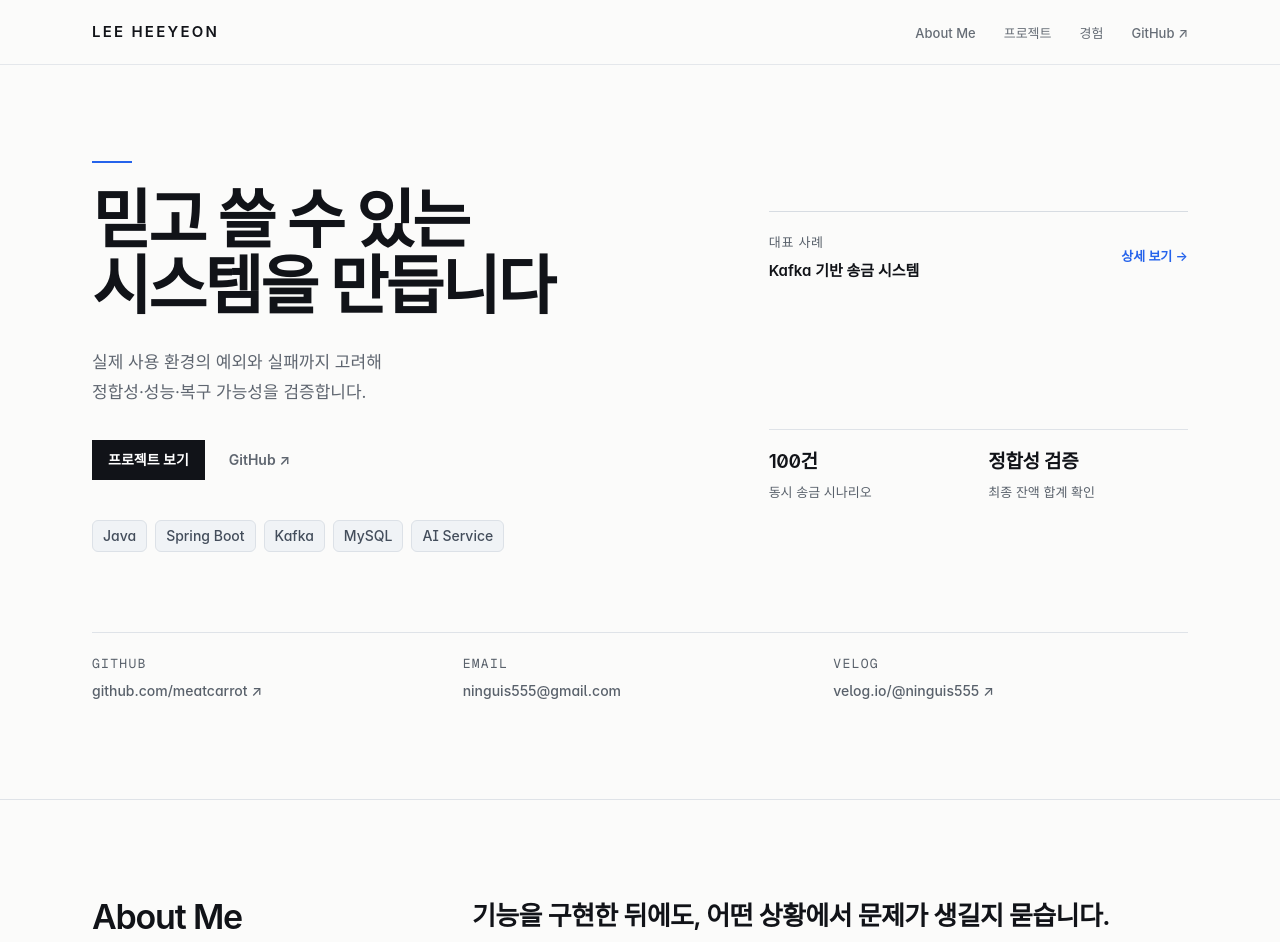
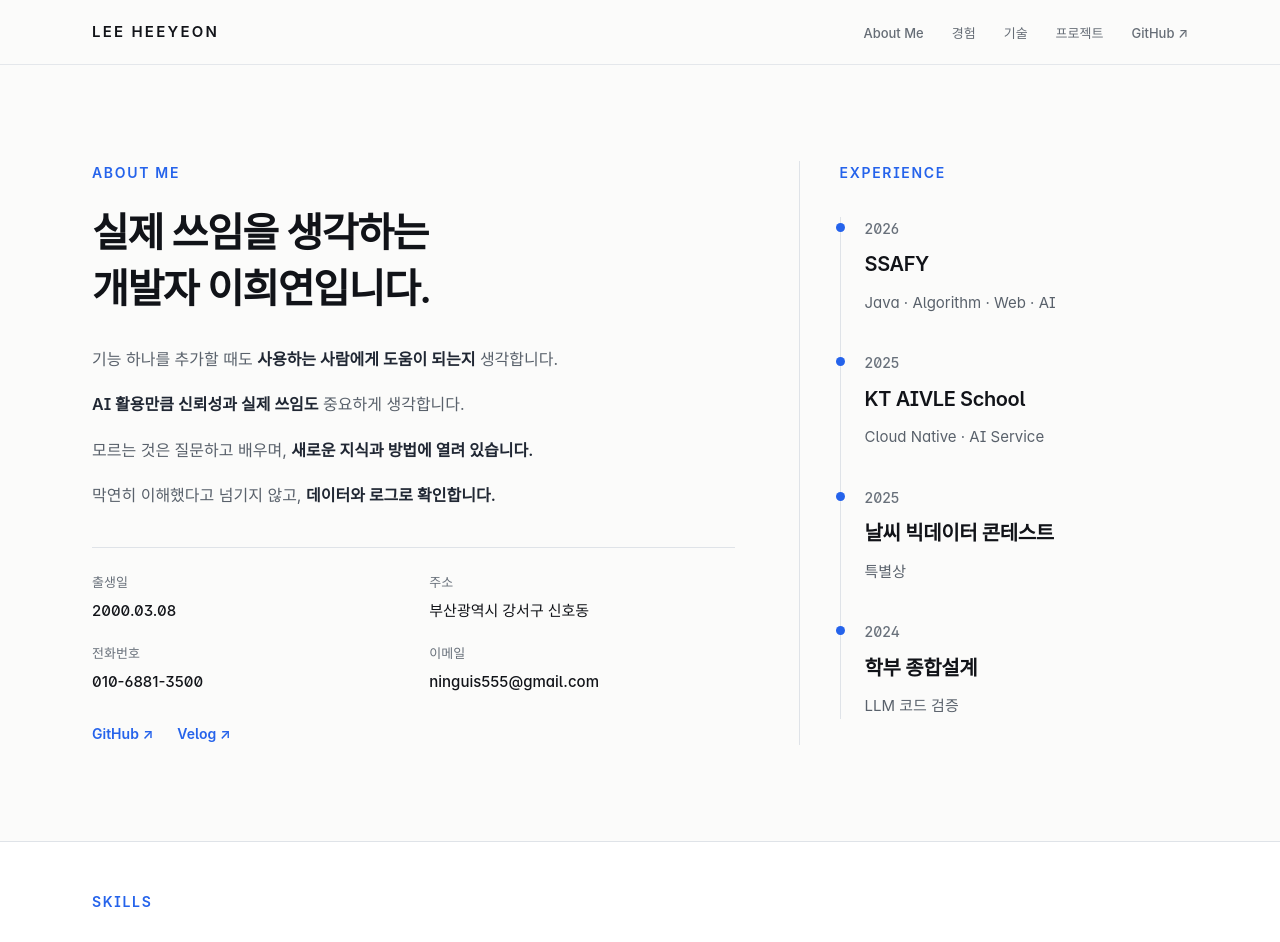
Before and after one commit to meatcarrot/meatcarrot.github.io, a Next.js app: page / in a window 1280 px wide. Shown: the top 942 px of the page. Built offline with nearby package versions, Linux system fonts and the light colour scheme; a web font is replaced by a local one.

Commit message:
feat: unify introduction, contact details and experience timeline

```diff
--- a/app/page.tsx
+++ b/app/page.tsx
@@ -1,10 +1,7 @@
 import { Header } from "@/components/header"
 import { Hero } from "@/components/hero"
 import { Container } from "@/components/primitives"
-import { FeaturedProject } from "@/components/featured-project"
 import { ProjectCard } from "@/components/project-card"
-import { AboutMe } from "@/components/about-me"
-import { ExperienceTimeline } from "@/components/experience-timeline"
 import { Footer } from "@/components/footer"
 import { featuredProjects, secondaryProjects } from "@/data/projects"
 
@@ -14,7 +11,6 @@ export default function HomePage() {
       <Header />
       <main id="main-content">
         <Hero />
-        <AboutMe />
 
         <section
           id="projects"
@@ -32,21 +28,14 @@ export default function HomePage() {
               </div>
             </div>
 
-            <div>
-              {featuredProjects.map((project) => (
-                <FeaturedProject key={project.slug} project={project} />
-              ))}
-            </div>
-
             <div className="mt-5 grid gap-0 divide-y divide-[#dfe3e8]">
-              {secondaryProjects.map((project) => (
+              {[...featuredProjects, ...secondaryProjects].map((project) => (
                 <ProjectCard key={project.slug} project={project} />
               ))}
             </div>
           </Container>
         </section>
 
-        <ExperienceTimeline />
       </main>
       <Footer />
     </>
--- a/components/header.tsx
+++ b/components/header.tsx
@@ -4,8 +4,9 @@ import { profile } from "@/data/experience"
 
 const navItems = [
   { label: "About Me", href: "/#about" },
+  { label: "경험", href: "/#experience" },
+  { label: "기술", href: "/#skills" },
   { label: "프로젝트", href: "/#projects" },
-  { label: "경험", href: "/#experience" },
   { label: "GitHub", href: profile.github, external: true },
 ]
 
--- a/components/hero.tsx
+++ b/components/hero.tsx
@@ -1,134 +1,72 @@
-import Link from "next/link"
 import { Container } from "./primitives"
-import { profile } from "@/data/experience"
-import { ProjectFlowDiagram } from "./project-flow-diagram"
+import { experience, profile } from "@/data/experience"
 
-function SelectedCaseTrace() {
-  return (
-    <div className="border-t border-[#d7dce2] pt-5">
-      <div className="flex items-center justify-between gap-4">
-        <div>
-          <div className="text-[13px] font-medium tracking-[0.06em] text-[#59616b]">
-            대표 사례
-          </div>
-          <div className="mt-1 text-[15px] font-semibold text-[#111318]">
-            Kafka 기반 송금 시스템
-          </div>
-        </div>
-        <Link
-          href="/projects/bank/"
-          className="text-[13px] font-semibold text-[#2563eb] underline-offset-4 hover:underline"
-        >
-          상세 보기 →
-        </Link>
-      </div>
-
-      <ProjectFlowDiagram project="bank" variant="hero" className="mt-2" />
-
-      <div className="mt-2 grid grid-cols-2 gap-5 border-t border-[#dfe3e8] pt-4">
-        <div>
-          <div className="text-[19px] font-semibold tracking-[-0.02em] text-[#111318]">
-            100건
-          </div>
-          <div className="mt-1 text-[13px] leading-relaxed text-[#59616b]">
-            동시 송금 시나리오
-          </div>
-        </div>
-        <div>
-          <div className="text-[19px] font-semibold tracking-[-0.02em] text-[#111318]">
-            정합성 검증
-          </div>
-          <div className="mt-1 text-[13px] leading-relaxed text-[#59616b]">
-            최종 잔액 합계 확인
-          </div>
-        </div>
-      </div>
-    </div>
-  )
-}
+const skills = [
+  { title: "Backend", items: ["Java", "Spring Boot", "Python", "Django"] },
+  { title: "Data", items: ["MySQL", "MongoDB", "Redis"] },
+  { title: "Infrastructure", items: ["Kafka", "Docker", "Nginx"] },
+  { title: "AI", items: ["LLM", "RAG", "Semantic Cache"] },
+]
 
 export function Hero() {
   return (
-    <section className="bg-[#fbfbfa] text-[#111318]">
-      <Container className="py-16 sm:py-20 lg:py-24">
-        <div className="grid gap-14 lg:grid-cols-12 lg:items-center lg:gap-16">
-          <div className="lg:col-span-7">
-            <div className="mb-6 h-[2px] w-10 bg-[#2563eb]" aria-hidden />
-
-            <h1 className="max-w-[720px] text-balance text-[44px] font-semibold leading-[1.03] tracking-[-0.045em] text-[#111318] sm:text-[56px] lg:text-[64px]">
-              믿고 쓸 수 있는
-              <br />
-              시스템을 만듭니다
-            </h1>
-
-            <p className="mt-7 max-w-[610px] text-[16px] leading-[1.8] text-[#5f6670] sm:text-[17px]">
-              실제 사용 환경의 예외와 실패까지 고려해
-              <br className="hidden sm:block" />
-              정합성·성능·복구 가능성을 검증합니다.
-            </p>
-
-            <div className="mt-8 flex flex-wrap items-center gap-x-6 gap-y-3">
-              <Link
-                href="/#projects"
-                className="inline-flex min-h-10 items-center bg-[#111318] px-4 text-[14px] font-semibold text-white transition-colors hover:bg-[#2563eb]"
-              >
-                프로젝트 보기
-              </Link>
-              <a
-                href={profile.github}
-                target="_blank"
-                rel="noreferrer noopener"
-                className="text-[14px] font-semibold text-[#5f6670] underline-offset-4 transition-colors hover:text-[#111318] hover:underline"
-              >
-                GitHub ↗
-              </a>
+    <>
+      <section id="about" aria-labelledby="intro-heading" className="scroll-mt-20 bg-[#fbfbfa] text-[#111318]">
+        <Container className="py-14 sm:py-20 lg:py-24">
+          <div className="grid gap-12 lg:grid-cols-[minmax(0,1.65fr)_minmax(0,1fr)] lg:gap-16">
+            <div className="min-w-0">
+              <p className="text-[14px] font-semibold tracking-[0.12em] text-[#2563eb]">ABOUT ME</p>
+              <h1 id="intro-heading" className="mt-5 max-w-[720px] text-balance text-[32px] font-semibold leading-[1.4] tracking-[-0.035em] sm:text-[40px]">
+                실제 쓰임을 생각하는 개발자 이희연입니다.
+              </h1>
+              <ul className="mt-7 space-y-4 text-[16px] leading-[1.85] text-[#59616b]">
+                <li>기능 하나를 추가할 때도 <strong className="font-semibold text-[#202733]">사용하는 사람에게 도움이 되는지</strong> 생각합니다.</li>
+                <li><strong className="font-semibold text-[#202733]">AI 활용만큼 신뢰성과 실제 쓰임도</strong> 중요하게 생각합니다.</li>
+                <li>모르는 것은 질문하고 배우며, <strong className="font-semibold text-[#202733]">새로운 지식과 방법에 열려 있습니다.</strong></li>
+                <li>막연히 이해했다고 넘기지 않고, <strong className="font-semibold text-[#202733]">데이터와 로그로 확인합니다.</strong></li>
+              </ul>
+              <dl className="mt-9 grid gap-x-8 gap-y-5 border-t border-[#dfe3e8] pt-6 sm:grid-cols-2">
+                <div><dt className="text-[13px] text-[#68707a]">출생일</dt><dd className="mt-1 text-[15px] font-medium">{profile.birthDate}</dd></div>
+                <div><dt className="text-[13px] text-[#68707a]">주소</dt><dd className="mt-1 text-[15px] font-medium">{profile.address}</dd></div>
+                <div><dt className="text-[13px] text-[#68707a]">전화번호</dt><dd className="mt-1 text-[15px] font-medium"><a href={`tel:${profile.phone.replaceAll("-", "")}`} className="hover:underline">{profile.phone}</a></dd></div>
+                <div><dt className="text-[13px] text-[#68707a]">이메일</dt><dd className="mt-1 break-all text-[15px] font-medium"><a href={`mailto:${profile.email}`} className="hover:underline">{profile.email}</a></dd></div>
+              </dl>
+              <div className="mt-7 flex flex-wrap gap-6 text-[14px] font-semibold text-[#2563eb]">
+                <a href={profile.github} target="_blank" rel="noreferrer noopener" className="hover:underline">GitHub ↗</a>
+                <a href={profile.velog} target="_blank" rel="noreferrer noopener" className="hover:underline">Velog ↗</a>
+              </div>
             </div>
-
-            <div className="mt-10 flex flex-wrap gap-2">
-              <span className="tech-tag">Java</span>
-              <span className="tech-tag">Spring Boot</span>
-              <span className="tech-tag">Kafka</span>
-              <span className="tech-tag">MySQL</span>
-              <span className="tech-tag">AI Service</span>
-            </div>
+            <section id="experience" aria-labelledby="experience-heading" className="scroll-mt-24 border-t border-[#dfe3e8] pt-8 lg:border-l lg:border-t-0 lg:pl-10 lg:pt-0">
+              <h2 id="experience-heading" className="text-[14px] font-semibold tracking-[0.12em] text-[#2563eb]">EXPERIENCE</h2>
+              <ol className="mt-8 border-l border-[#dfe3e8]">
+                {experience.map((item) => (
+                  <li key={`${item.year}-${item.title}`} className="relative pb-9 pl-6 last:pb-0">
+                    <span aria-hidden="true" className="absolute -left-[5px] top-1.5 h-[9px] w-[9px] rounded-full bg-[#2563eb]" />
+                    <p className="text-[14px] font-medium text-[#68707a]">{item.year}</p>
+                    <h3 className="mt-2 text-[20px] font-semibold tracking-[-0.02em]">{item.title}</h3>
+                    <p className="mt-2 text-[15px] leading-[1.7] text-[#59616b]">{item.detail}</p>
+                  </li>
+                ))}
+              </ol>
+            </section>
           </div>
-
-          <div className="lg:col-span-5">
-            <SelectedCaseTrace />
+        </Container>
+      </section>
+      <section id="skills" aria-labelledby="skills-heading" className="scroll-mt-20 border-t border-[#dfe3e8] bg-white">
+        <Container className="py-9 sm:py-12">
+          <h2 id="skills-heading" className="text-[14px] font-semibold tracking-[0.12em] text-[#2563eb]">SKILLS</h2>
+          <div className="mt-6 grid gap-7 sm:grid-cols-2 lg:grid-cols-4">
+            {skills.map((group) => (
+              <div key={group.title}>
+                <h3 className="mb-3 text-[15px] font-semibold text-[#303844]">{group.title}</h3>
+                <ul className="flex flex-wrap gap-2">
+                  {group.items.map((skill) => <li key={skill} className="tech-tag">{skill}</li>)}
+                </ul>
+              </div>
+            ))}
           </div>
-        </div>
-
-        <div className="mt-16 grid gap-4 border-t border-[#dfe3e8] pt-5 sm:grid-cols-3 lg:mt-20">
-          <a
-            href={profile.github}
-            target="_blank"
-            rel="noreferrer noopener"
-            className="group"
-          >
-            <div className="font-mono text-[13px] tracking-[0.1em] text-[#59616b]">GITHUB</div>
-            <div className="mt-1 text-[14px] font-medium text-[#59616b] group-hover:text-[#111318]">
-              github.com/meatcarrot ↗
-            </div>
-          </a>
-          <a href={`mailto:${profile.email}`} className="group">
-            <div className="font-mono text-[13px] tracking-[0.1em] text-[#59616b]">EMAIL</div>
-            <div className="mt-1 text-[14px] font-medium text-[#59616b] group-hover:text-[#111318]">
-              {profile.email}
-            </div>
-          </a>
-          <a
-            href={profile.velog}
-            target="_blank"
-            rel="noreferrer noopener"
-            className="group"
-          >
-            <div className="font-mono text-[13px] tracking-[0.1em] text-[#59616b]">VELOG</div>
-            <div className="mt-1 text-[14px] font-medium text-[#59616b] group-hover:text-[#111318]">
-              velog.io/@ninguis555 ↗
-            </div>
-          </a>
-        </div>
-      </Container>
-    </section>
+        </Container>
+      </section>
+    </>
   )
 }
--- a/data/experience.ts
+++ b/data/experience.ts
@@ -30,6 +30,9 @@ export const experience: ExperienceItem[] = [
 export const profile = {
   name: "LEE HEEYEON",
   role: "Backend Developer",
+  birthDate: "2000.03.08",
+  address: "부산광역시 강서구 신호동",
+  phone: "010-6881-3500",
   github: "https://github.com/meatcarrot",
   email: "ninguis555@gmail.com",
   velog: "https://velog.io/@ninguis555/posts",
```
